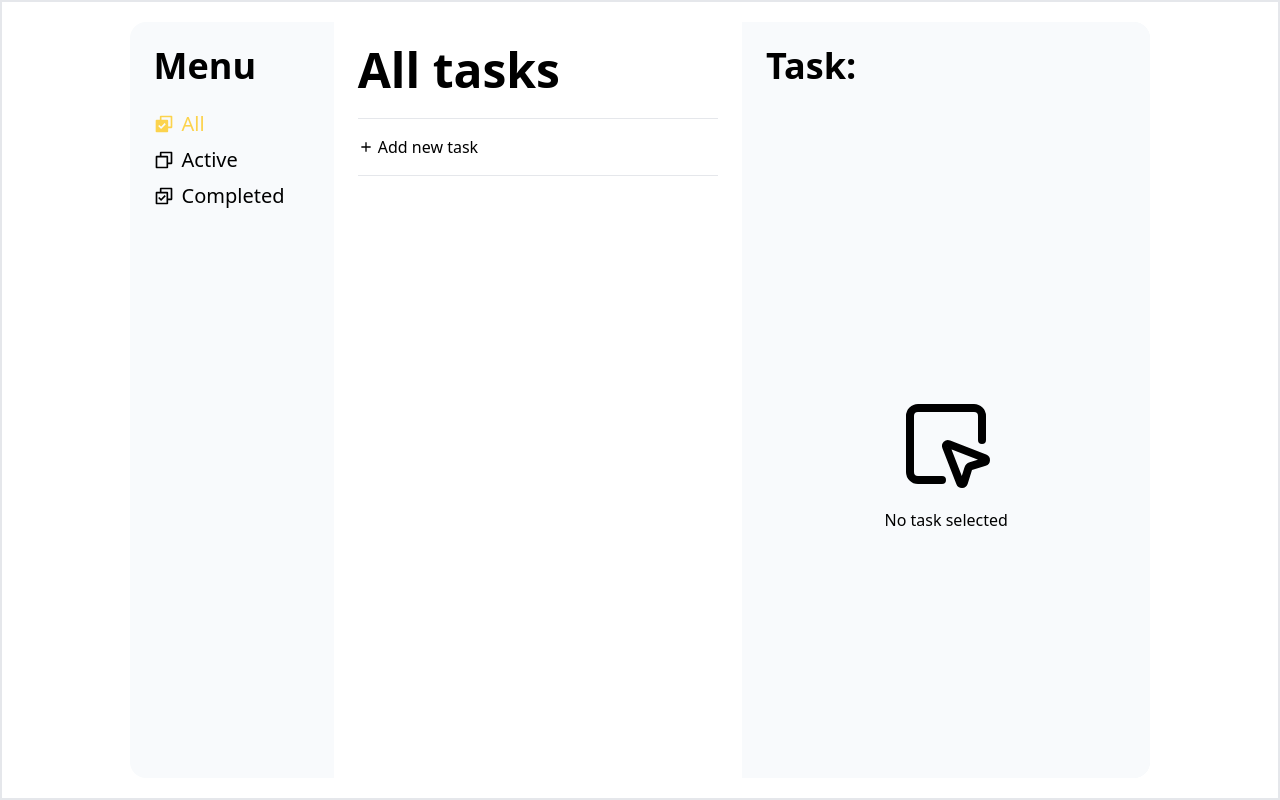
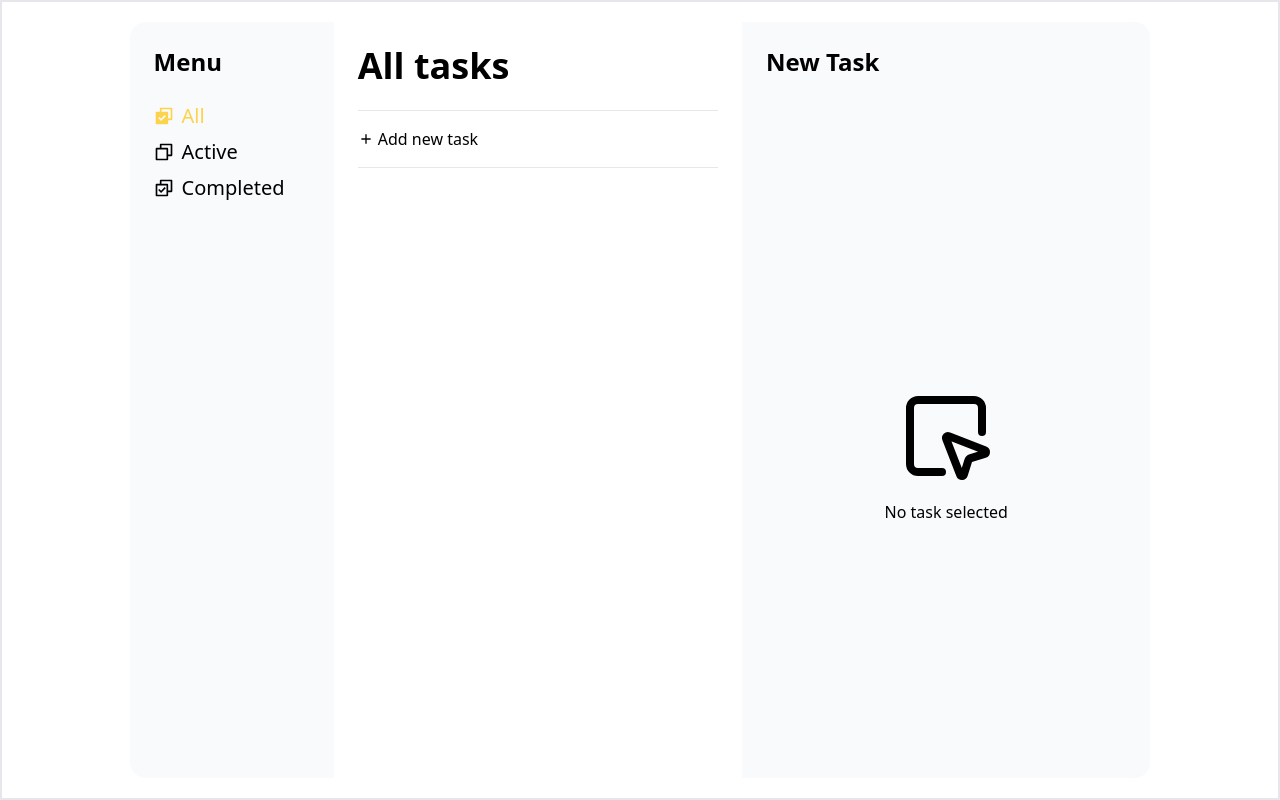
Before and after one commit to CrnogoracIvan/nqode-todo_list, a React (Vite) app: page / in a window 1280 px wide. Built offline with nearby package versions, Linux system fonts and the light colour scheme.

Commit message:
Code cleanup

```diff
--- a/src/App.tsx
+++ b/src/App.tsx
@@ -45,6 +45,7 @@ function App() {
         const editItemIndex = newList.findIndex((i) => i.id === item.id);
         newList.splice(editItemIndex, 1, item);
 
+        setItemForEdit(item);
         setList(newList);
     }
 
@@ -98,7 +99,7 @@ function App() {
         const addNewItemDisabled = filteredBy === 'COMPLETED';
         return (
             <>
-                <h1 className='text-5xl font-bold mb-6'>{title}</h1>
+                <h1 className='text-4xl font-bold mb-6'>{title}</h1>
                 <NewItemButton disabled={addNewItemDisabled} onClick={handleNewItemClick}/>
                 <ItemList onItemClick={handleItemClick} items={filteredList} selectedItem={itemForEdit}/>
             </>
@@ -106,6 +107,7 @@ function App() {
     }
 
     const renderForm = () => {
+        const formTitle = itemForEdit ? `Task: ${itemForEdit.title}` : 'New Task';
         const getForm = () => {
             switch (activeForm) {
                 case "NEW":
@@ -130,7 +132,6 @@ function App() {
                         <div className={'flex flex-col items-center justify-center h-full'}>
                             <LuSquareMousePointer className={'text-8xl mb-4'}/>
                             <p>No task selected</p>
-
                         </div>
 
                     )
@@ -139,27 +140,18 @@ function App() {
 
         return (
             <>
-                <p className={'font-bold mb-6 text-4xl'}>Task:</p>
+                <p className={'font-bold mb-6 text-2xl'}>{formTitle}</p>
                 {getForm()}
             </>
         );
     }
 
-    const renderMenu = () => {
-        return (
-            <>
-                <p className={'font-bold mb-6 text-4xl'}>Menu</p>
-                <Menu onItemClick={handleMenuItemClick}/>
-            </>
-        )
-
-    }
 
     return (
         <div className='flex flex-row justify-center items-center w-full h-dvh border-2'>
             <div className='flex flex-row justify-center w-4/5 bg-slate-50 rounded-2xl overflow-hidden h-[95%] '>
                 <div className={'w-1/5 p-6'}>
-                    {renderMenu()}
+                    <Menu onItemClick={handleMenuItemClick}/>
                 </div>
                 <div className={'w-2/5 p-6 bg-white'}>
                     {renderList()}
--- a/src/components/EditItemForm/EditItemForm.tsx
+++ b/src/components/EditItemForm/EditItemForm.tsx
@@ -34,15 +34,27 @@ export const EditItemForm = ({item, onSubmitChanges, onDelete, onConfirm}: IProp
     }, [item]);
 
 
+    const renderCompletedButton = () => {
+        if (item.status === 'COMPLETED') {
+            return null
+        }
+        return (
+            <div className={'flex flex-row w-full justify-end'}>
+                <Button type={'SUCCESS'} onClick={() => onConfirm(item)} label={'Mark as completed'}/>
+            </div>
+        )
+    }
+
     return (
-        <div className={'flex flex-1 flex-col border-1 w-full p-4'}>
+        <div className={'flex flex-1 flex-col w-full'}>
+            {renderCompletedButton()}
             <Input label={'Title'} value={title} onChangeValue={setTitle}/>
             <Input label={'Description'} value={description} onChangeValue={setDescription}
                    rows={7}/>
-            <div className="flex flex-1 flex-col items-end">
-                <Button type={'SUBMIT'} onClick={() => onSubmitChanges(dataForSubmit)} label={'Save changes'}/>
-                <Button type={'SUCCESS'} onClick={() => onConfirm(item)} label={'Mark as completed'}/>
-                <Button type={'CANCEL'} onClick={() => onDelete(item)} label={'Delete task'}/>
+            <div className="flex flex-1 flex-row justify-center">
+                <Button customClass={'mr-2'} type={'CANCEL'} onClick={() => onDelete(item)} label={'Delete task'}/>
+                <Button customClass={'ml-2'} type={'SUBMIT'} onClick={() => onSubmitChanges(dataForSubmit)}
+                        label={'Save changes'}/>
             </div>
         </div>
     )
--- a/src/components/Menu/Menu.tsx
+++ b/src/components/Menu/Menu.tsx
@@ -40,6 +40,8 @@ export const Menu = ({onItemClick}: IProps) => {
         },
     ]
     return (
+        <>
+            <p className={'font-bold mb-6 text-2xl'}>Menu</p>
             <ul>
                 {menuItems.map((item, i) => {
                     const activeItemStyle = item.id === activeItemId ? 'text-amber-300' : 'text-black'
@@ -54,5 +56,6 @@ export const Menu = ({onItemClick}: IProps) => {
                     )
                 })}
             </ul>
+        </>
     )
 }
--- a/src/components/foundation/Button/Button.tsx
+++ b/src/components/foundation/Button/Button.tsx
@@ -3,9 +3,10 @@ interface IProps {
     label: string;
     disabled?: boolean;
     onClick: () => void;
+    customClass?: string;
 }
 
-export const Button = ({label, type, disabled = false, onClick}: IProps) => {
+export const Button = ({label, type, disabled = false, onClick, customClass}: IProps) => {
     const globalStyle = 'w-48 rounded-md py-2 px-4 my-1 border border-transparent text-center text-sm text-white transition-all shadow-md active:shadow-none hover:shadow-lg'
     const disabledStyle = 'disabled:pointer-events-none disabled:opacity-50 disabled:shadow-none'
     const submitStyle = ' bg-amber-300 hover:bg-amber-500'
@@ -26,7 +27,7 @@ export const Button = ({label, type, disabled = false, onClick}: IProps) => {
 
     return (
         <button
-            className={`${globalStyle} ${disabledStyle} ${getStyleByType()}`}
+            className={`${globalStyle} ${disabledStyle} ${getStyleByType()} ${customClass}`}
             type="button"
             disabled={disabled}
             onClick={onClick}
```
Lines whose indentation alone changed are shown as unchanged.
